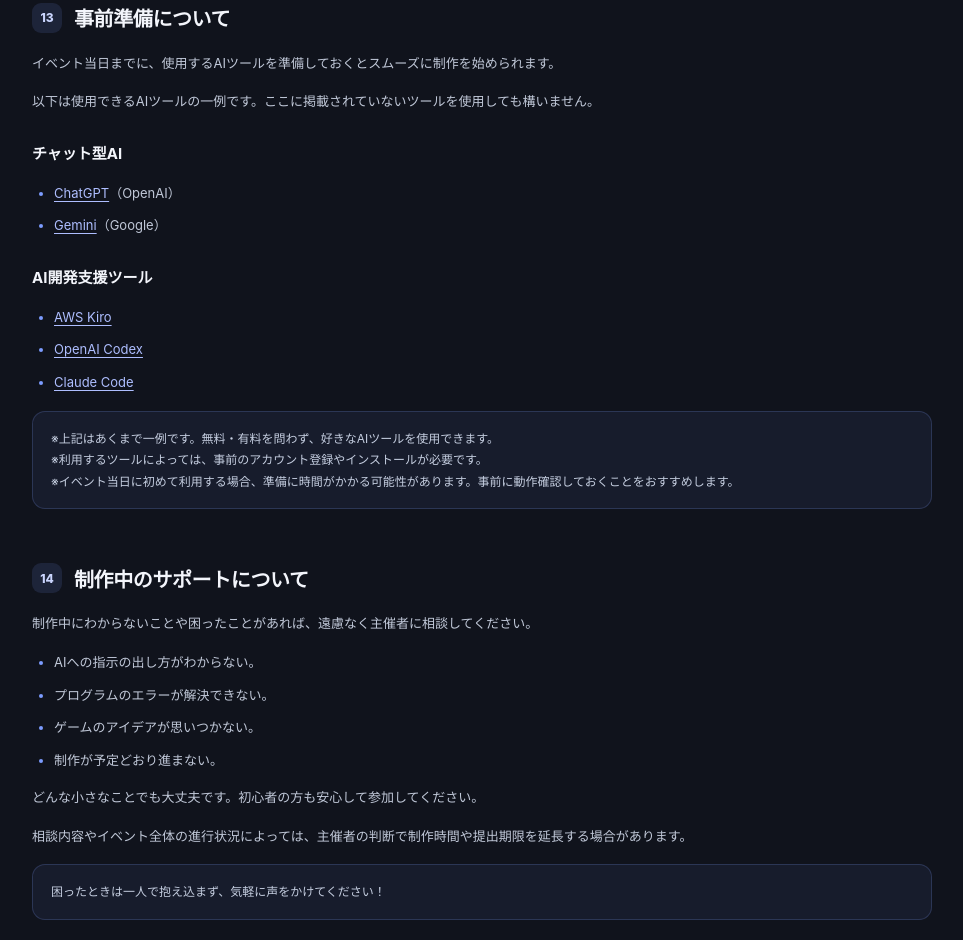
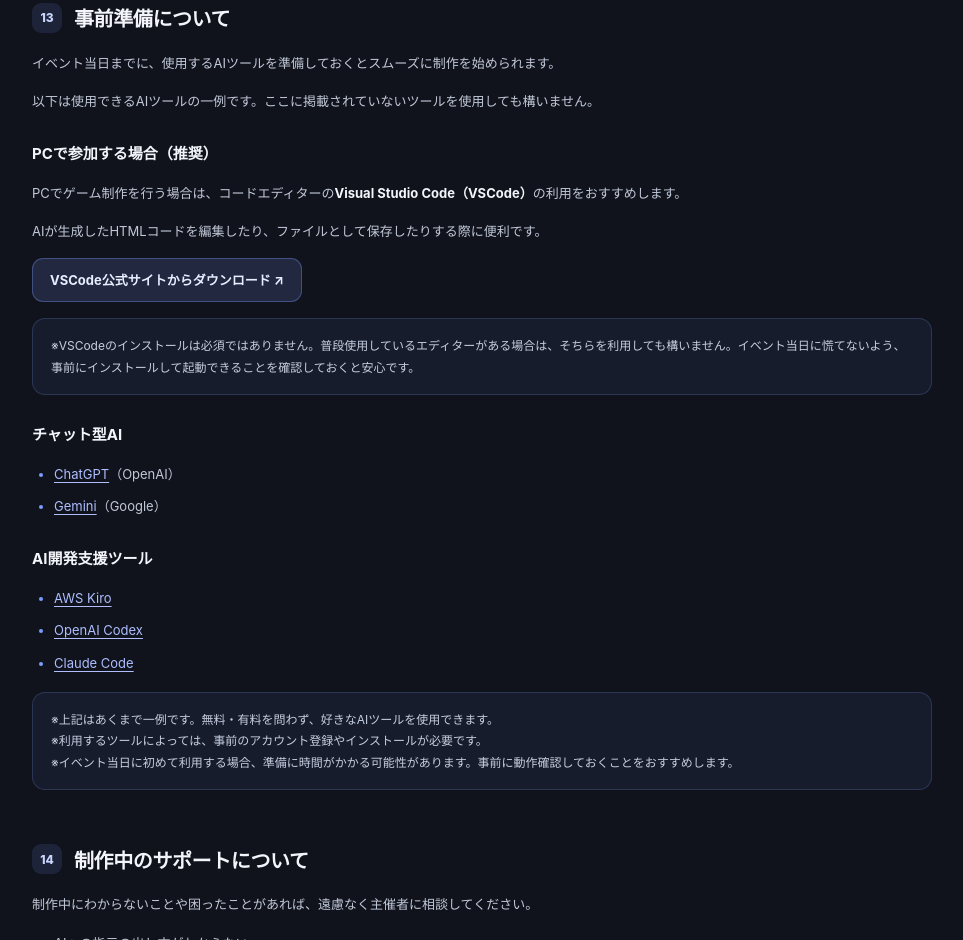
Before and after one commit to Your1170/HTMLGamesWeb, a plain HTML site: page events/2026-12-19.html in a window 1280 px wide. Shown: the part 6786-7726 px from the top of the page, without its empty margins (283-1246 px from the left). Drawn offline with Linux system fonts and the light colour scheme.

Commit message:
2026.11.17 - VsCodeの記載を追加

```diff
--- a/events/2026-12-19.html
+++ b/events/2026-12-19.html
@@ -1,4 +1,3 @@
-
 <!doctype html>
 <html lang="ja">
 <head>
@@ -514,6 +513,12 @@ HTMLファイルを添付してください。</pre>
             <p>イベント当日までに、使用するAIツールを準備しておくとスムーズに制作を始められます。</p>
             <p>以下は使用できるAIツールの一例です。ここに掲載されていないツールを使用しても構いません。</p>
 
+            <h3 class="subheading">PCで参加する場合（推奨）</h3>
+            <p>PCでゲーム制作を行う場合は、コードエディターの<strong style="color:var(--text);">Visual Studio Code（VSCode）</strong>の利用をおすすめします。</p>
+            <p>AIが生成したHTMLコードを編集したり、ファイルとして保存したりする際に便利です。</p>
+            <a class="button" href="https://code.visualstudio.com/" target="_blank" rel="noopener noreferrer">VSCode公式サイトからダウンロード ↗</a>
+            <div class="notice">※VSCodeのインストールは必須ではありません。普段使用しているエディターがある場合は、そちらを利用しても構いません。イベント当日に慌てないよう、事前にインストールして起動できることを確認しておくと安心です。</div>
+
             <h3 class="subheading">チャット型AI</h3>
             <ul>
               <li><a class="text-link" href="https://chatgpt.com/" target="_blank" rel="noopener noreferrer">ChatGPT</a>（OpenAI）</li>
```
